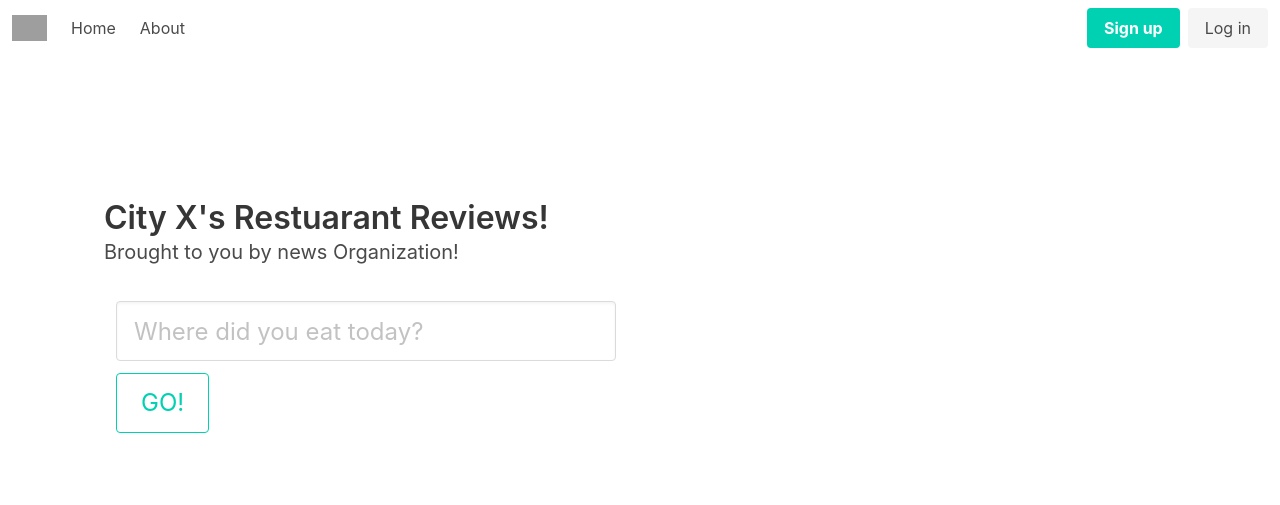
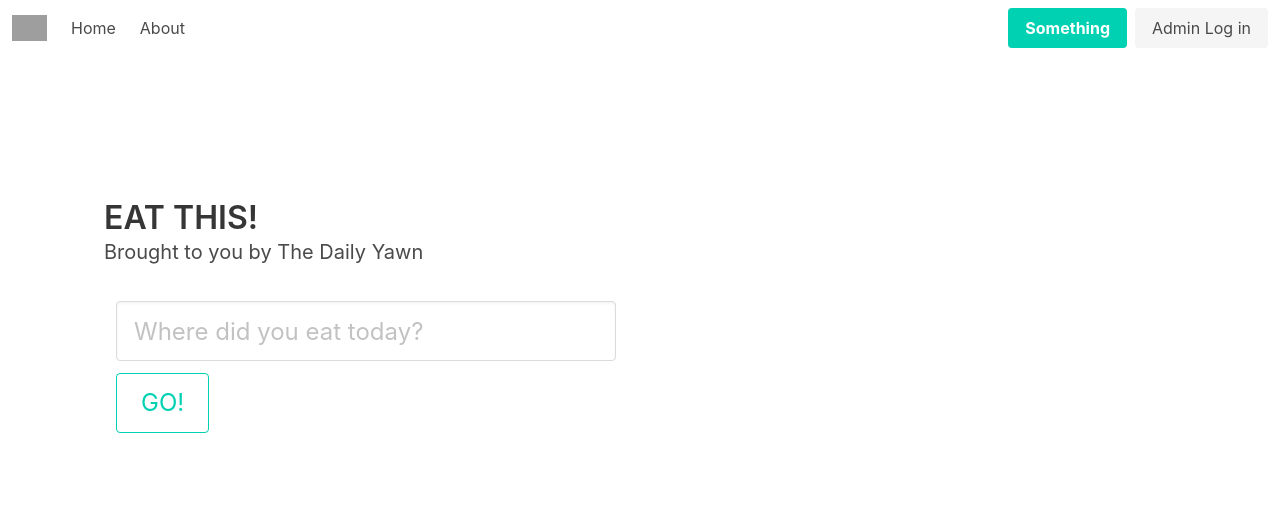
Before and after one commit to RPG-Alex/SEP-Restaurant-Reviewer, a PHP site: page /SEP-Restaurant-Reviewer/ in a window 1280 px wide. Shown: the top 505 px of the page. Run offline with PHP 8.4, Linux system fonts and the light colour scheme; some libraries are stand-ins or nearby versions; grey boxes are pictures that could not be loaded.

```diff
--- a/index.php
+++ b/index.php
@@ -17,6 +17,8 @@ if ($pageRequested){
     $page->body('restaurantInfo');
     $page->body('postReview');
     $page->body('restaurantReview');
+  } elseif ($_GET['page']==="login") {
+    $page->body('admin-login');
   }
 } else {
   $page->body('home');
--- a/view/all/header.php
+++ b/view/all/header.php
@@ -43,10 +43,10 @@
       <div class="navbar-item">
         <div class="buttons">
           <a class="button is-primary">
-            <strong>Sign up</strong>
+            <strong>Something</strong>
           </a>
-          <a class="button is-light">
-            Log in
+          <a href="<?php echo 'index.php?page=login' ?>"class="button is-light">
+            Admin Log in
           </a>
         </div>
       </div>
--- a/view/home.php
+++ b/view/home.php
@@ -5,10 +5,10 @@
 
       <div class="column">
         <h1 class="title">
-          City X's Restuarant Reviews!
+          EAT THIS!
         </h1>
         <h2 class="subtitle">
-          Brought to you by news Organization!
+          Brought to you by The Daily Yawn
         </h2>
         <form class="column" action='<?php echo 'index.php?page=search'; ?>' method="post">
 
```
Also changed, not shown: model/Review.class.php (+12 -1 lines).
